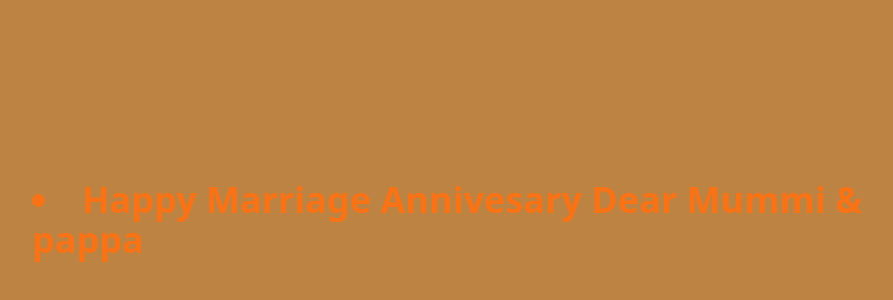
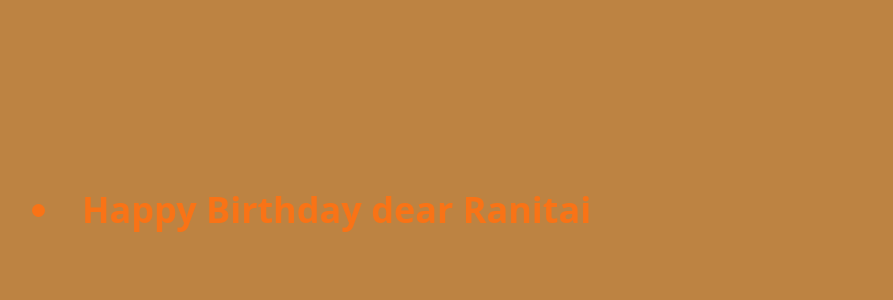
Before and after one commit to ameymalpurkar/my-code, a website: page Happy Marraige anniversary/Happy Marriage anniversary.html in a window 1280 px wide. Shown: the part 88-388 px from the top of the page, without its empty margins (176-1069 px from the left). Drawn offline with nearby package versions, Linux system fonts and the light colour scheme.

Commit message:
Update Happy Marriage anniversary.html

```diff
--- a/Happy Marraige anniversary/Happy Marriage anniversary.html
+++ b/Happy Marraige anniversary/Happy Marriage anniversary.html
@@ -13,7 +13,7 @@
     </style>
   </head>
   <body>
-    <li class="mx-52 my-72 align-middle font-extrabold text-orange-500  text-4xl hover:text-black animate-bounce">Happy  Marriage Annivesary Dear Mummi  & pappa</li>
+    <li class="mx-52 my-72 align-middle font-extrabold text-orange-500  text-4xl hover:text-black animate-bounce">Happy Birthday dear Ranitai</li>
 
 
   </body>
```
